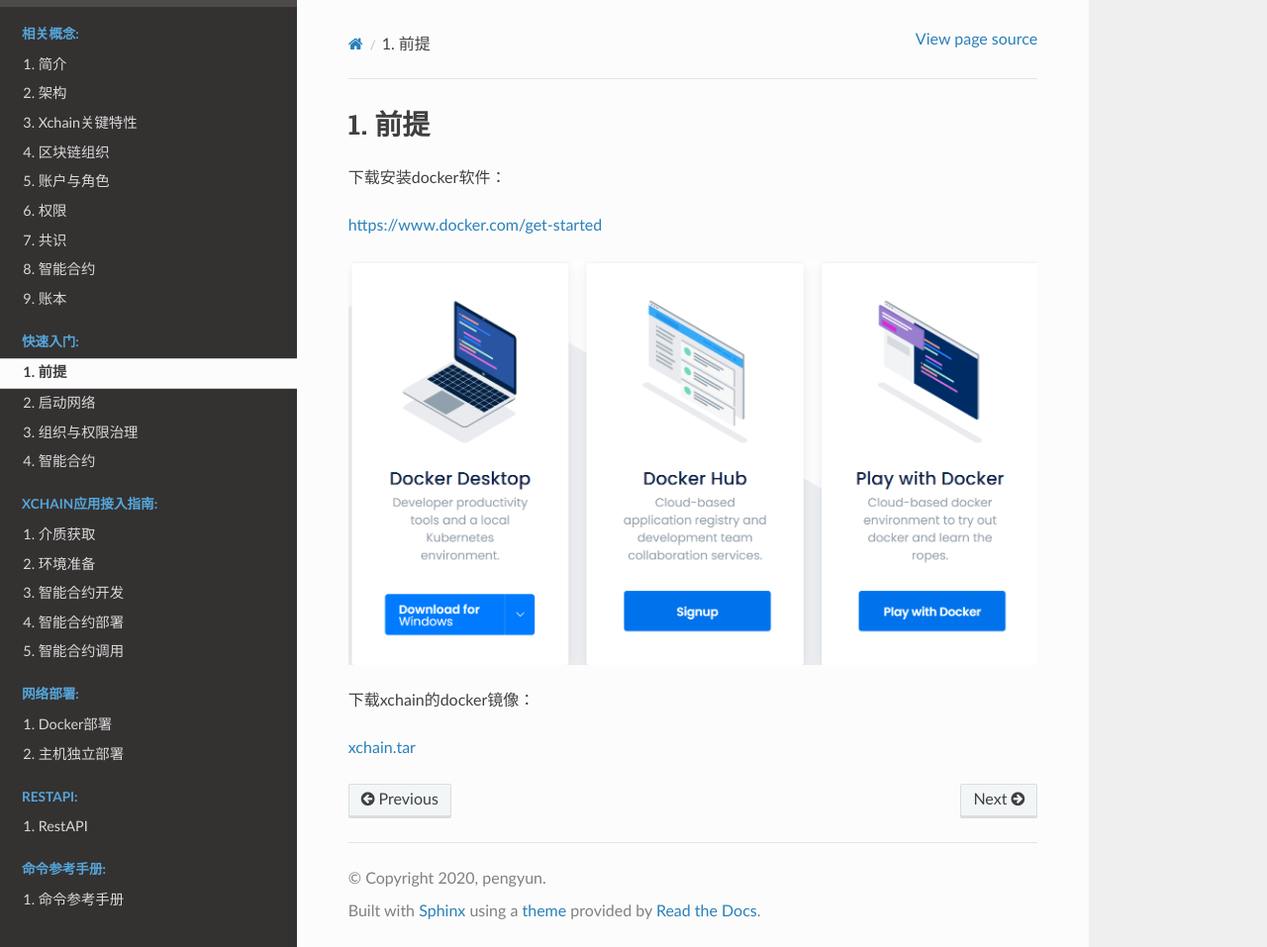
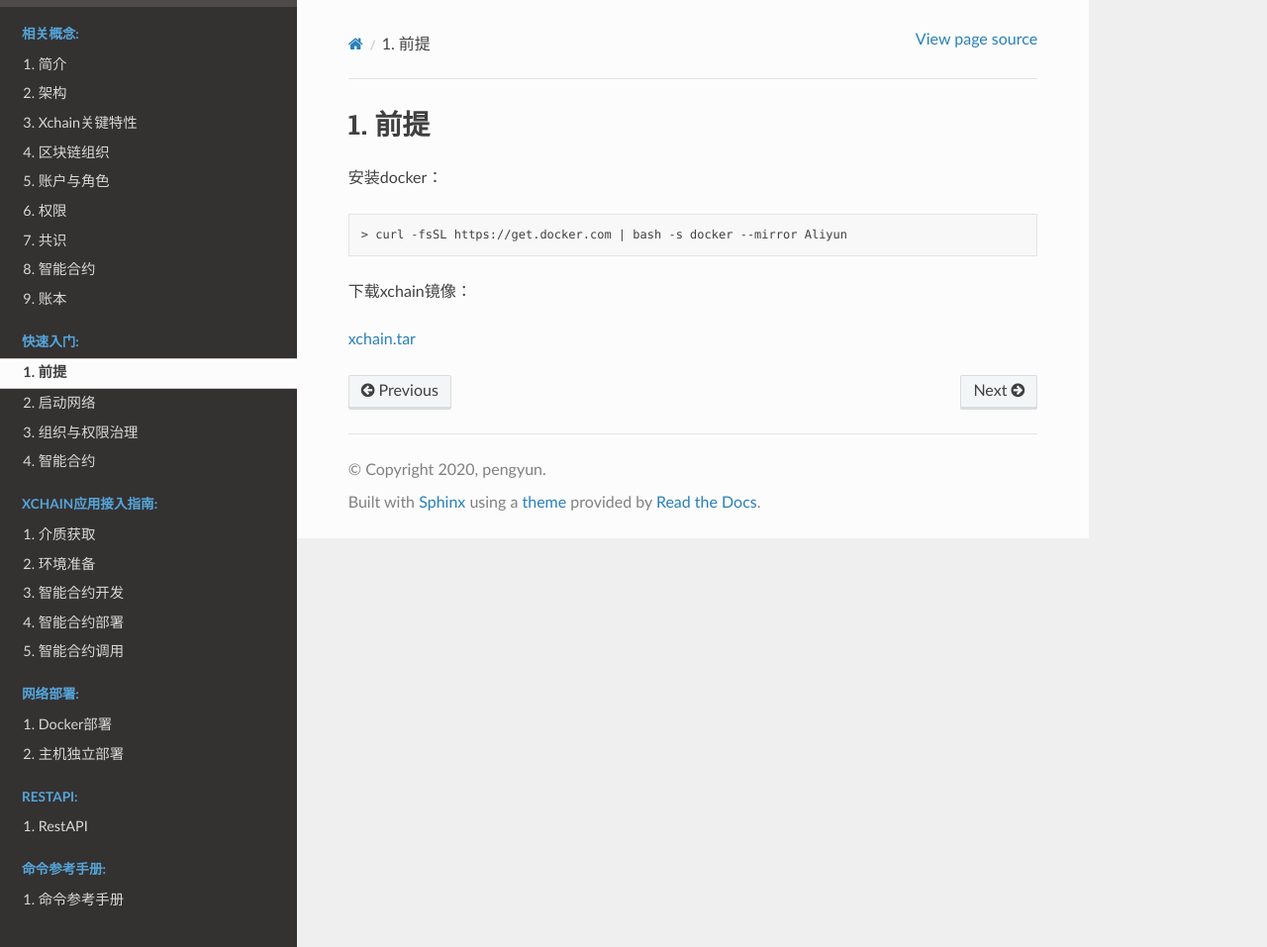
Before and after one commit to XAbaiyangdian/xchaindoc, a Sphinx documentation site: the page built from source/quickstart/Prerequisites.md, in a window 1280 px wide and 957 px high. Shown: the whole window at 99% size. Built offline with Sphinx 7.4.7 and the Read the Docs theme 2.0.0, drawn with Linux system fonts in a browser that asks for light colours.

Commit message:
install docker

````diff
--- a/source/quickstart/Prerequisites.md
+++ b/source/quickstart/Prerequisites.md
@@ -1,11 +1,10 @@
 # 前提
 
-下载安装docker软件：
+安装docker：
+```shell script
+> curl -fsSL https://get.docker.com | bash -s docker --mirror Aliyun
+```
 
- [https://www.docker.com/get-started](https://www.docker.com/get-started)
-
-  ![](pre1.png)
-
-下载xchain的docker镜像：
+下载xchain镜像：
 
  [xchain.tar](https://xchain-1306199973.cos.ap-beijing.myqcloud.com/image/xchain.tar)
````
Also changed, not shown: source/quickstart/pre1.png (deleted).
